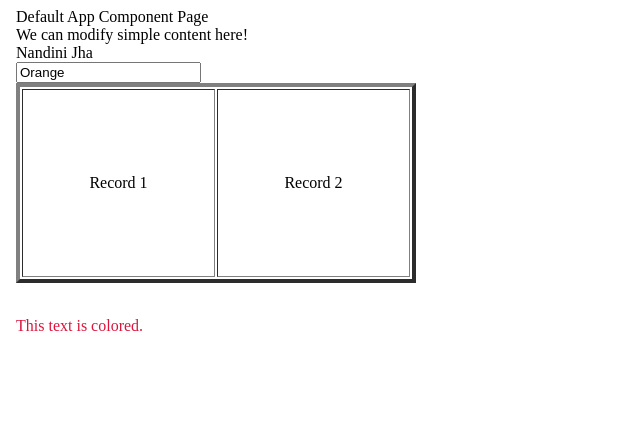
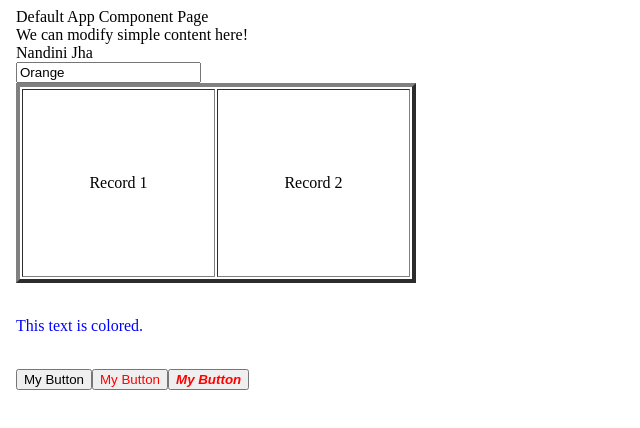
Before and after one commit to SmartNandini/AngularAppLearn1, an Angular app: page / in a window 1280 px wide. Shown: the top 428 px of the page, without its empty margins (0-640 px from the left). Built offline with nearby package versions, Linux system fonts and the light colour scheme.

Commit message:
Class Binding Done!

```diff
--- a/src/app/app.component.html
+++ b/src/app/app.component.html
@@ -15,6 +15,11 @@
 
     <p [style.color]="textColor">This text is colored.</p>
 
+    <br>
+    <button>My Button</button>
+    <button class='colorClass'>My Button</button>
+    <button class='colorClass' [class]='classesToApply'>My Button</button>
+
 
   </body>
 </html>
--- a/src/app/app.component.scss
+++ b/src/app/app.component.scss
@@ -0,0 +1,3 @@
+.boldClass   { font-weight:bold; }
+.italicsClass{ font-style:italic; }
+.colorClass  { color:red; }
--- a/src/app/app.component.ts
+++ b/src/app/app.component.ts
@@ -14,5 +14,6 @@ export class AppComponent {
   fruit = 'Orange';
   columnSpan: number = 2;
   bdr = "4px";
-  textColor='Crimson';
+  textColor='Blue';
+  classesToApply: string = 'italicsClass boldClass';
 }
```
